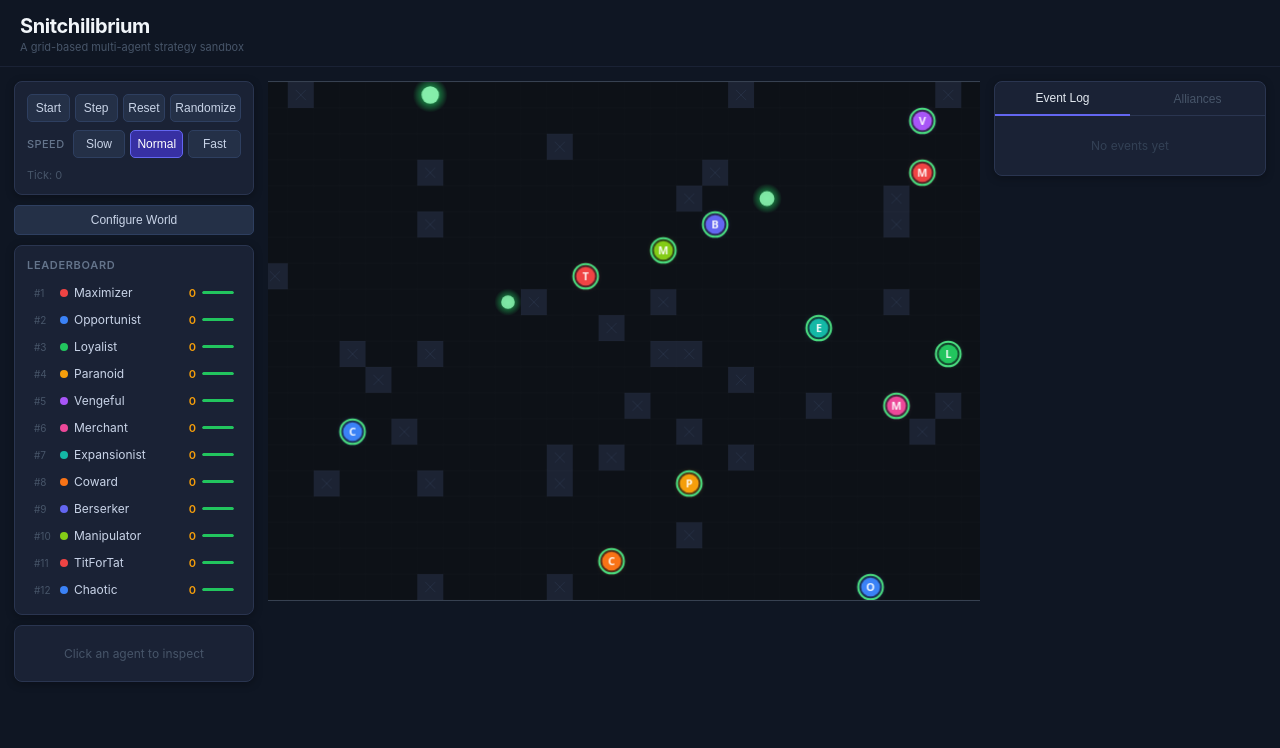
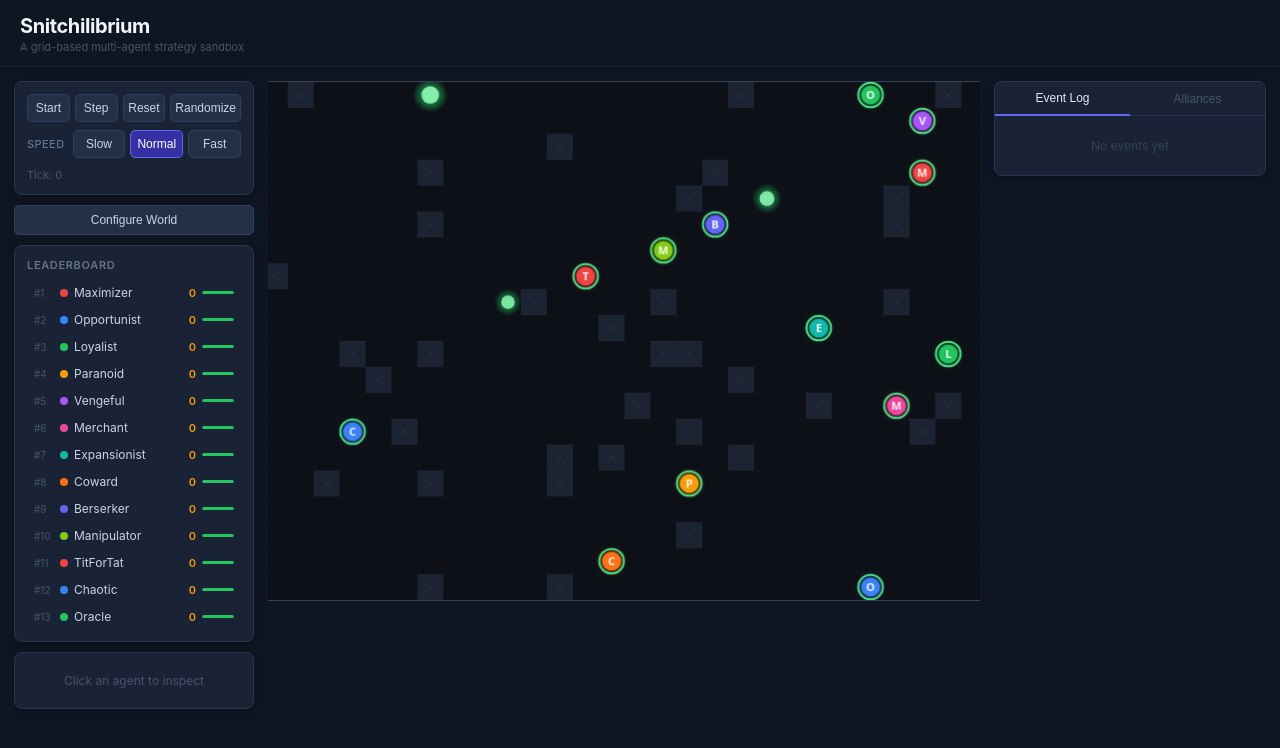
Before and after one commit to oleg-volkov-dev/Snitchilibrium, a React (Vite) app: page / in a window 1280 px wide. Shown: the top 748 px of the page. Built offline with nearby package versions, Linux system fonts and the light colour scheme.

Commit message:
Intellect

```diff
--- a/src/components/AgentPanel/AgentPanel.tsx
+++ b/src/components/AgentPanel/AgentPanel.tsx
@@ -73,6 +73,7 @@ export function AgentPanel() {
       <TraitBar label="Risk" value={agent.traits.riskTolerance} />
       <TraitBar label="Memory" value={agent.traits.memory} />
       <TraitBar label="Irrationality" value={agent.traits.irrationality} />
+      <TraitBar label="Intellect" value={agent.traits.intellect} />
 
       {allies.length > 0 && (
         <>
--- a/src/simulation/agent.ts
+++ b/src/simulation/agent.ts
@@ -16,16 +16,17 @@ const DEFAULT_TRAITS: AgentTraits = {
   riskTolerance: 0.4,
   memory: 0.5,
   irrationality: 0.1,
+  intellect: 0.5,
 }
 
 const OFFER_COOLDOWN = 50
 const RESOURCE_WIN_THRESHOLD = 100
 const HEAL_COST = 20
 
-
-// Vision radius in grid tiles — used in both agent decision-making and grid rendering
+// Vision radius in grid tiles — compressed to [3, 6] so memory isn't overwhelmingly dominant.
+// Memory's primary role is now retention of trust/resentment and resource recall.
 export function getVisionRadius(memory: number): number {
-  return Math.round(3 + memory * 9)  // range [3, 12]
+  return Math.round(3 + memory * 3)  // range [3, 6]
 }
 
 export function createAgent(
@@ -75,7 +76,10 @@ export function decideAction(
   const width = grid[0].length
   const height = grid.length
 
-  const noise = () => (Math.random() - 0.5) * traits.irrationality * 2
+  // Intellect suppresses noise — a smart agent has tighter, more consistent decisions.
+  // A chaotic-but-smart agent still acts randomly but within coherent goal ranges.
+  const noise = () =>
+    (Math.random() - 0.5) * traits.irrationality * 2 * (1 - traits.intellect * 0.7)
 
   // Irrationality: highly irrational agents occasionally act randomly
   if (Math.random() < traits.irrationality * 0.12) {
@@ -92,9 +96,8 @@ export function decideAction(
   const resourceAdj = adjPositions.find(p => grid[p.y][p.x].type === 'resource')
   const resourceProgress = agent.resources / RESOURCE_WIN_THRESHOLD
 
-  // Agents visible within vision radius (memory-driven)
+  // Vision radius (memory-driven, compressed to [3, 6])
   const visionRadius = getVisionRadius(traits.memory)
-  // Allied agents share vision: include anyone seen by any ally
   const allyAgents = liveOthers.filter(a => agent.relations[a.id]?.allied)
   const nearbyOthers = liveOthers.filter(a => {
     if (distance(a.position, agent.position) <= visionRadius) return true
@@ -104,30 +107,33 @@ export function decideAction(
   const nearbyEnemies = nearbyOthers.filter(a => !agent.relations[a.id]?.allied)
 
   // --- Alliance offers ---
-  // Only genuinely trusting (gullible) agents initiate; heavy distrust blocks re-alliancing
+  // Soft trust threshold replaces hard 0.55 cutoff: low-trust agents very rarely offer,
+  // mid-trust agents offer sometimes, high-trust agents almost always do.
+  // Intellect vets potential allies — smart agents avoid obvious betrayers.
   const potentialAllies = nearbyOthers.filter(a => {
     const rel = agent.relations[a.id]
     if (rel?.allied) return false
     if (rel?.lastOfferTick && tick - rel.lastOfferTick < OFFER_COOLDOWN) return false
     if ((rel?.trust ?? 0) < -0.2) return false
-    return traits.trust > 0.55
+    if (traits.trust < 0.3) return false
+    if (traits.trust < 0.7 && Math.random() > (traits.trust - 0.3) / 0.4) return false
+    // Smart agents detect likely betrayers: high greed + low loyalty = red flag
+    if (traits.intellect > 0.5) {
+      const betrayalRisk = a.traits.greed * (1 - a.traits.loyalty)
+      if (betrayalRisk > 0.45 && Math.random() < (traits.intellect - 0.5) * 1.6) return false
+    }
+    return true
   })
 
   // --- Betrayal ---
-  // Pressure is driven by what there is to GAIN, resisted by loyalty.
-  // An agent with nothing to steal should almost never betray.
   const betrayalCandidates = liveOthers.filter(a => {
     const rel = agent.relations[a.id]
     if (!rel?.allied) return false
     const allianceAge = tick - rel.allianceTick
-    // Age pressure: only kicks in after a long stable alliance, grows very slowly
     const agePressure = Math.max(0, (allianceAge - 150) / 400)
-    // Greed only fires if ally holds a meaningful amount more than self
     const resourceGain = Math.max(0, a.resources - Math.max(agent.resources, 10))
     const greedTemptation = traits.greed * Math.min(1, resourceGain / 60)
-    // Sum of pressures from all sources
     const rawPressure = agePressure + greedTemptation * 0.7 + standoffPressure * 0.45
-    // Loyalty raises the threshold — highly loyal agents need extreme pressure to betray
     const threshold = 0.3 + traits.loyalty * 0.65
     return rawPressure + noise() * 0.25 > threshold
   })
@@ -140,34 +146,44 @@ export function decideAction(
 
   const adjEnemy = attackCandidates[0]
   const resentmentBoost = adjEnemy ? (agent.relations[adjEnemy.id]?.resentment ?? 0) * 0.4 : 0
+
+  // Intellect scales how strongly an agent reacts to enemies close to winning.
+  // A genius recognises a near-winner as an existential threat and prioritises the kill.
   const richEnemyThreat = attackCandidates.reduce(
     (max, a) => Math.max(max, a.resources / RESOURCE_WIN_THRESHOLD), 0
   )
-  // Cowardly agents penalise attack when outnumbered
+  const threatWeight = 0.1 + traits.intellect * 0.6  // [0.1, 0.7]
+
   const allyCount = nearbyAllies.filter(a => distance(a.position, agent.position) <= 2).length
   const outnumberedPenalty = attackCandidates.length > allyCount + 1
     ? (1 - traits.riskTolerance) * 0.25
     : 0
 
   // --- Heal ---
-  const canHeal = agent.resources >= HEAL_COST && agent.health < 65
+  // Risk tolerance sets the HP threshold at which healing feels worthwhile.
+  // Cowards (low risk) heal early; berserkers (high risk) only heal when nearly dead.
+  const healThreshold = 30 + (1 - traits.riskTolerance) * 45  // [30 HP, 75 HP]
+  const canHeal = agent.resources >= HEAL_COST && agent.health < healThreshold
   const healUtility = canHeal
-    ? (1 - agent.health / 100) * (1 - traits.riskTolerance * 0.5) * 0.95 + noise()
+    ? (1 - agent.health / 100) * (1 - traits.riskTolerance * 0.8) * 0.95 + noise()
     : 0
 
   // --- Flee ---
+  // Risk tolerance sets the HP danger threshold and the urgency of fleeing.
+  const fleeHealthThreshold = 20 + (1 - traits.riskTolerance) * 60  // [20 HP, 80 HP]
   const nearestThreat = nearbyEnemies
     .sort((a, b) => distance(a.position, agent.position) - distance(b.position, agent.position))[0]
-  const inDanger = !!nearestThreat && distance(nearestThreat.position, agent.position) <= 3 && agent.health < 45
+  const inDanger = !!nearestThreat
+    && distance(nearestThreat.position, agent.position) <= 3
+    && agent.health < fleeHealthThreshold
   const fleeScore = inDanger
     ? (1 - traits.riskTolerance) * 0.6 + (1 - traits.irrationality) * 0.4
     : 0
-  const fleeUtility = fleeScore > 0.45
+  const fleeUtility = fleeScore > 0.35
     ? fleeScore + (1 - agent.health / 100) * 0.2 + noise()
     : 0
 
   // --- Support ally ---
-  // Loyal agents move to stand beside allies who are being attacked
   const alliesUnderAttack = nearbyAllies.filter(ally => {
     const allyEnemiesAdj = liveOthers.filter(
       e => !ally.relations[e.id]?.allied && distance(e.position, ally.position) === 1
@@ -175,13 +191,12 @@ export function decideAction(
     return allyEnemiesAdj.length > 0 && distance(ally.position, agent.position) <= 6
   })
   const supportTarget = alliesUnderAttack
-    .sort((a, b) => a.health - b.health)[0]  // prioritise most wounded ally
+    .sort((a, b) => a.health - b.health)[0]
   const supportUtility = supportTarget
     ? traits.loyalty * 0.55 + Math.max(0, agent.relations[supportTarget.id]?.trust ?? 0) * 0.25 + noise()
     : 0
 
   // --- Share resources ---
-  // Loyal, ungreedy agents share with allies who have significantly fewer resources
   const shareCandidate = nearbyAllies
     .filter(a =>
       distance(a.position, agent.position) <= 2 &&
@@ -197,13 +212,19 @@ export function decideAction(
   const gatherUrgency = Math.min(1, resourceProgress) * 0.6
   const gatherUtility = resourceAdj ? traits.greed + gatherUrgency + noise() : 0
 
+  // Risk tolerance adds a direct eagerness-to-fight bonus on top of aggression.
   const attackUtility = attackCandidates.length > 0
-    ? 0.25 + traits.aggression * 0.65 + resentmentBoost + richEnemyThreat * 0.3 - outnumberedPenalty + noise()
+    ? 0.25
+      + traits.aggression * 0.65
+      + traits.riskTolerance * 0.3
+      + resentmentBoost
+      + richEnemyThreat * threatWeight
+      - outnumberedPenalty
+      + noise()
     : 0
 
   const allianceUtility = potentialAllies.length > 0 ? traits.trust * 0.8 + noise() : 0
 
-  // Gain from betrayal: how much the richest betrayable ally has
   const betrayGain = betrayalCandidates.reduce((max, a) => Math.max(max, a.resources), 0)
   const betrayUtility = betrayalCandidates.length > 0
     ? (1 - traits.loyalty) * 0.3
@@ -233,11 +254,10 @@ export function decideAction(
   }
 
   if (best === attackUtility && attackCandidates.length > 0) {
-    // riskTolerance determines target preference: brave → attack strongest, cautious → finish weakest
     const target = attackCandidates.sort((a, b) =>
       traits.riskTolerance > 0.6
-        ? (b.resources - a.resources) + (b.health - a.health) * 0.3   // brave: rich & healthy targets
-        : (a.health - b.health) + (b.resources - a.resources) * 0.3   // cautious: weakened targets
+        ? (b.resources - a.resources) + (b.health - a.health) * 0.3
+        : (a.health - b.health) + (b.resources - a.resources) * 0.3
     )[0]
     return { type: 'attack', targetId: target.id }
   }
@@ -251,7 +271,6 @@ export function decideAction(
   }
 
   if (best === supportUtility && supportTarget) {
-    // If already adjacent, emit support-ally; otherwise move toward them
     if (distance(supportTarget.position, agent.position) <= 1) {
       return { type: 'support-ally', targetId: supportTarget.id }
     }
@@ -283,7 +302,6 @@ function findFleeTarget(
 ): Position {
   const recentSet = new Set(agent.positionHistory.map(p => `${p.x},${p.y}`))
   const adj = adjacentPositions(agent.position, width, height)
-  // Prefer positions not in recent history to prevent oscillation
   const free = adj.filter(
     p => grid[p.y][p.x].type !== 'obstacle' && !occupied.has(`${p.x},${p.y}`) && !recentSet.has(`${p.x},${p.y}`)
   )
@@ -304,11 +322,9 @@ function findMoveTarget(
   height: number,
   resourceProgress = 0
 ): Position {
-  // Build a set of recently visited positions to prevent oscillation cycles
   const recentSet = new Set(agent.positionHistory.map(p => `${p.x},${p.y}`))
 
   const adj = adjacentPositions(agent.position, width, height)
-  // Prefer cells not in recent history; fall back progressively if cornered
   const freeAdj = adj.filter(
     p => grid[p.y][p.x].type !== 'obstacle' && !occupied.has(`${p.x},${p.y}`) && !recentSet.has(`${p.x},${p.y}`)
   )
@@ -322,13 +338,14 @@ function findMoveTarget(
 
   if (candidates.length === 0) return agent.position
 
-  // 1. Resource scan: own vision + shared ally vision
+  // Resource scan: own vision + shared ally vision.
+  // Intellect weights selection by value-per-distance rather than just nearest.
   const scanPoints: { pos: Position; radius: number }[] = [
     { pos: agent.position, radius: getVisionRadius(agent.traits.memory) },
     ...allies.map(a => ({ pos: a.position, radius: getVisionRadius(a.traits.memory) })),
   ]
   let nearestResource: Position | null = null
-  let nearestResourceDist = Infinity
+  let bestScore = -Infinity
   for (const { pos: origin, radius } of scanPoints) {
     for (let dy = -radius; dy <= radius; dy++) {
       for (let dx = -radius; dx <= radius; dx++) {
@@ -336,37 +353,42 @@ function findMoveTarget(
         const ny = origin.y + dy
         if (grid[ny]?.[nx]?.type === 'resource') {
           const d = distance({ x: nx, y: ny }, agent.position)
-          if (d < nearestResourceDist) {
-            nearestResourceDist = d
+          const amount = grid[ny][nx].resourceAmount ?? 1
+          // Low intellect: pure proximity. High intellect: value per step.
+          const score = (1 - agent.traits.intellect) * (1 / (d + 1))
+                      + agent.traits.intellect * (amount / (d + 1))
+          if (score > bestScore) {
+            bestScore = score
             nearestResource = { x: nx, y: ny }
           }
         }
       }
     }
   }
-  // Fall back to last known position if high-enough memory and nothing currently visible
-  if (!nearestResource && agent.lastKnownResourcePos && agent.traits.memory > 0.4) {
+  // High-memory agents can recall last known resource position when nothing is visible
+  if (!nearestResource && agent.lastKnownResourcePos && agent.traits.memory > 0.5) {
     nearestResource = agent.lastKnownResourcePos
   }
   if (nearestResource) {
     return candidates.sort((a, b) => distance(a, nearestResource!) - distance(b, nearestResource!))[0]
   }
 
-  // 2. No resources: high-aggression agents always chase enemies; others only when close to winning
+  // No resources visible: aggressive agents or near-winners chase enemies
   const enemies = liveOthers.filter(a => !agent.relations[a.id]?.allied)
   if (enemies.length > 0 && (agent.traits.aggression > 0.55 || resourceProgress > 0.5)) {
     const target = resourceProgress > 0.5
-      ? enemies.sort((a, b) => b.resources - a.resources)[0]  // hunt richest threat
+      ? enemies.sort((a, b) => b.resources - a.resources)[0]
       : enemies.sort((a, b) => distance(a.position, agent.position) - distance(b.position, agent.position))[0]
     return candidates.sort((a, b) => distance(a, target.position) - distance(b, target.position))[0]
   }
 
-  // 3. Low aggression with no resources: wander
   return shuffle(candidates)[0]
 }
 
 export function updateRelations(agent: AgentState): void {
-  const memoryDecay = 1 - agent.traits.memory * 0.004
+  // High memory = slow decay: agents hold grudges and trust longer.
+  // Low memory = fast decay: agents forgive (or forget resentment) quickly.
+  const memoryDecay = 1 - (1 - agent.traits.memory) * 0.015
   for (const rel of Object.values(agent.relations)) {
     rel.trust = clamp(rel.trust * memoryDecay, -1, 1)
     rel.resentment = clamp(rel.resentment * memoryDecay, 0, 1)
@@ -389,26 +411,27 @@ const TRAIT_TOTAL = 3.5
 
 export function randomizeTraits(base: Partial<AgentTraits> = {}): AgentTraits {
   const raw = {
-    aggression: base.aggression ?? randomFloat(0, 1),
-    trust: base.trust ?? randomFloat(0, 1),
-    loyalty: base.loyalty ?? randomFloat(0, 1),
-    greed: base.greed ?? randomFloat(0, 1),
+    aggression:    base.aggression    ?? randomFloat(0, 1),
+    trust:         base.trust         ?? randomFloat(0, 1),
+    loyalty:       base.loyalty       ?? randomFloat(0, 1),
+    greed:         base.greed         ?? randomFloat(0, 1),
     riskTolerance: base.riskTolerance ?? randomFloat(0, 1),
-    memory: base.memory ?? randomFloat(0, 1),
+    memory:        base.memory        ?? randomFloat(0, 1),
     irrationality: base.irrationality ?? randomFloat(0, 0.35),
+    intellect:     base.intellect     ?? randomFloat(0, 1),
   }
 
-  // Normalize so the sum equals TRAIT_TOTAL, then clamp each to [0, 1]
   const sum = Object.values(raw).reduce((a, b) => a + b, 0)
   const scale = TRAIT_TOTAL / sum
 
   return {
-    aggression: clamp(raw.aggression * scale, 0, 1),
-    trust: clamp(raw.trust * scale, 0, 1),
-    loyalty: clamp(raw.loyalty * scale, 0, 1),
-    greed: clamp(raw.greed * scale, 0, 1),
+    aggression:    clamp(raw.aggression    * scale, 0, 1),
+    trust:         clamp(raw.trust         * scale, 0, 1),
+    loyalty:       clamp(raw.loyalty       * scale, 0, 1),
+    greed:         clamp(raw.greed         * scale, 0, 1),
     riskTolerance: clamp(raw.riskTolerance * scale, 0, 1),
-    memory: clamp(raw.memory * scale, 0, 1),
+    memory:        clamp(raw.memory        * scale, 0, 1),
     irrationality: clamp(raw.irrationality * scale, 0, 1),
+    intellect:     clamp(raw.intellect     * scale, 0, 1),
   }
 }
--- a/src/simulation/presets.ts
+++ b/src/simulation/presets.ts
@@ -19,6 +19,7 @@ function norm(raw: AgentTraits): AgentTraits {
     riskTolerance: clamp(raw.riskTolerance * s, 0, 1),
     memory:        clamp(raw.memory        * s, 0, 1),
     irrationality: clamp(raw.irrationality * s, 0, 1),
+    intellect:     clamp(raw.intellect     * s, 0, 1),
   }
 }
 
@@ -26,61 +27,66 @@ export const AGENT_PRESETS: AgentPreset[] = [
   {
     name: 'Maximizer',
     description: 'Rational utility maximiser — cold, calculated, almost no emotion.',
-    traits: norm({ aggression: 0.40, trust: 0.50, loyalty: 0.35, greed: 0.72, riskTolerance: 0.56, memory: 0.92, irrationality: 0.04 }),
+    traits: norm({ aggression: 0.40, trust: 0.50, loyalty: 0.35, greed: 0.72, riskTolerance: 0.56, memory: 0.92, irrationality: 0.04, intellect: 0.85 }),
   },
   {
     name: 'Opportunist',
     description: 'Friendly when weak, treacherous when strong.',
-    traits: norm({ aggression: 0.55, trust: 0.65, loyalty: 0.07, greed: 0.72, riskTolerance: 0.60, memory: 0.72, irrationality: 0.13 }),
+    traits: norm({ aggression: 0.55, trust: 0.65, loyalty: 0.07, greed: 0.72, riskTolerance: 0.60, memory: 0.72, irrationality: 0.13, intellect: 0.55 }),
   },
   {
     name: 'Loyalist',
     description: 'Values stable alliances deeply and punishes betrayal hard.',
-    traits: norm({ aggression: 0.28, trust: 0.82, loyalty: 0.95, greed: 0.25, riskTolerance: 0.35, memory: 0.78, irrationality: 0.05 }),
+    traits: norm({ aggression: 0.28, trust: 0.82, loyalty: 0.95, greed: 0.25, riskTolerance: 0.35, memory: 0.78, irrationality: 0.05, intellect: 0.35 }),
   },
   {
     name: 'Paranoid',
     description: 'Distrusts everyone, attacks preemptively, rarely allies.',
-    traits: norm({ aggression: 0.88, trust: 0.05, loyalty: 0.22, greed: 0.50, riskTolerance: 0.72, memory: 0.82, irrationality: 0.22 }),
+    traits: norm({ aggression: 0.88, trust: 0.05, loyalty: 0.22, greed: 0.50, riskTolerance: 0.72, memory: 0.82, irrationality: 0.22, intellect: 0.30 }),
   },
   {
     name: 'Vengeful',
     description: 'Remembers every harm and sacrifices efficiency for revenge.',
-    traits: norm({ aggression: 0.72, trust: 0.25, loyalty: 0.55, greed: 0.26, riskTolerance: 0.60, memory: 0.95, irrationality: 0.26 }),
+    traits: norm({ aggression: 0.72, trust: 0.25, loyalty: 0.55, greed: 0.26, riskTolerance: 0.60, memory: 0.95, irrationality: 0.26, intellect: 0.25 }),
   },
   {
     name: 'Merchant',
     description: 'Avoids war unless profitable — hoards resources above all.',
-    traits: norm({ aggression: 0.18, trust: 0.52, loyalty: 0.40, greed: 0.95, riskTolerance: 0.28, memory: 0.75, irrationality: 0.05 }),
+    traits: norm({ aggression: 0.18, trust: 0.52, loyalty: 0.40, greed: 0.95, riskTolerance: 0.28, memory: 0.75, irrationality: 0.05, intellect: 0.72 }),
   },
   {
     name: 'Expansionist',
     description: 'Values territory and dominance over personal safety.',
-    traits: norm({ aggression: 0.82, trust: 0.28, loyalty: 0.28, greed: 0.68, riskTolerance: 0.90, memory: 0.38, irrationality: 0.15 }),
+    traits: norm({ aggression: 0.82, trust: 0.28, loyalty: 0.28, greed: 0.68, riskTolerance: 0.90, memory: 0.38, irrationality: 0.15, intellect: 0.30 }),
   },
   {
     name: 'Coward',
     description: 'Avoids battle, runs often, hides, scavenges.',
-    traits: norm({ aggression: 0.05, trust: 0.55, loyalty: 0.52, greed: 0.62, riskTolerance: 0.05, memory: 0.75, irrationality: 0.18 }),
+    traits: norm({ aggression: 0.05, trust: 0.55, loyalty: 0.52, greed: 0.62, riskTolerance: 0.05, memory: 0.75, irrationality: 0.18, intellect: 0.48 }),
   },
   {
     name: 'Berserker',
     description: 'Highly aggressive, low caution, overcommits to every fight.',
-    traits: norm({ aggression: 0.92, trust: 0.18, loyalty: 0.28, greed: 0.38, riskTolerance: 0.92, memory: 0.18, irrationality: 0.32 }),
+    traits: norm({ aggression: 0.92, trust: 0.18, loyalty: 0.28, greed: 0.38, riskTolerance: 0.92, memory: 0.18, irrationality: 0.32, intellect: 0.10 }),
   },
   {
     name: 'Manipulator',
     description: 'Forms alliances often, defects at the most profitable moment.',
-    traits: norm({ aggression: 0.38, trust: 0.82, loyalty: 0.05, greed: 0.78, riskTolerance: 0.48, memory: 0.90, irrationality: 0.05 }),
+    traits: norm({ aggression: 0.38, trust: 0.82, loyalty: 0.05, greed: 0.78, riskTolerance: 0.48, memory: 0.90, irrationality: 0.05, intellect: 0.88 }),
   },
   {
     name: 'TitForTat',
     description: 'Cooperates until harmed, then mirrors the behaviour exactly.',
-    traits: norm({ aggression: 0.38, trust: 0.72, loyalty: 0.65, greed: 0.45, riskTolerance: 0.38, memory: 0.88, irrationality: 0.08 }),
+    traits: norm({ aggression: 0.38, trust: 0.72, loyalty: 0.65, greed: 0.45, riskTolerance: 0.38, memory: 0.88, irrationality: 0.08, intellect: 0.65 }),
   },
   {
     name: 'Chaotic',
     description: 'Acts against its own interest — emotional spikes and pure randomness.',
-    traits: norm({ aggression: 0.48, trust: 0.48, loyalty: 0.28, greed: 0.42, riskTolerance: 0.50, memory: 0.18, irrationality: 0.35 }),
+    traits: norm({ aggression: 0.48, trust: 0.48, loyalty: 0.28, greed: 0.42, riskTolerance: 0.50, memory: 0.18, irrationality: 0.35, intellect: 0.08 }),
+  },
+  {
+    name: 'Oracle',
+    description: 'Perfect rationality — reads every threat, vetoes bad allies, wastes nothing.',
+    traits: norm({ aggression: 0.40, trust: 0.42, loyalty: 0.42, greed: 0.62, riskTolerance: 0.46, memory: 0.62, irrationality: 0.00, intellect: 1.00 }),
   },
 ]
--- a/src/simulation/types.ts
+++ b/src/simulation/types.ts
@@ -31,9 +31,10 @@ export interface AgentTraits {
   trust: number        // 0-1: willingness to form alliances
   loyalty: number      // 0-1: resistance to betrayal
   greed: number        // 0-1: priority on resource gathering
-  riskTolerance: number // 0-1: willingness to take risky actions
-  memory: number       // 0-1: how long they remember past interactions
+  riskTolerance: number // 0-1: brave vs cowardly — flee threshold, attack eagerness
+  memory: number       // 0-1: vision radius + retention of trust/resentment
   irrationality: number // 0-1: deviation from optimal decisions
+  intellect: number    // 0-1: noise suppression, threat awareness, ally vetting, resource efficiency
 }
 
 export interface RelationEntry {
```
